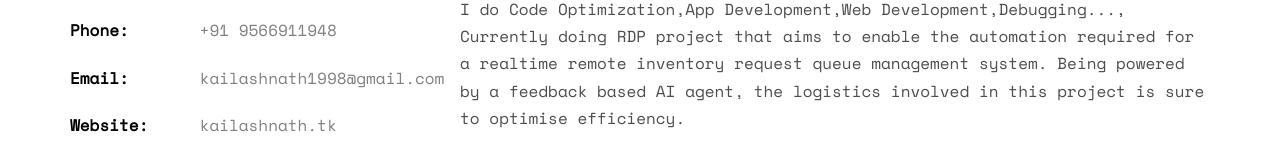
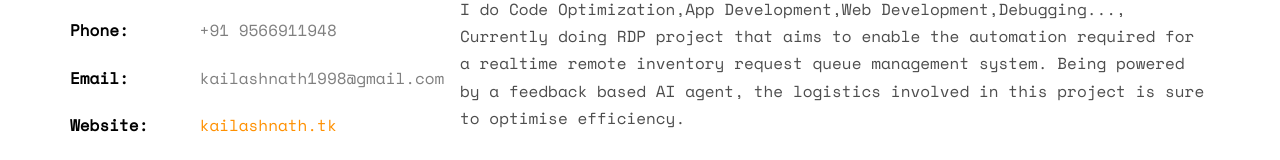
Before and after one commit to kailashnath1998/Portfolio-Website, a plain HTML site: page index.html in a window 1280 px wide. Shown: the part 1129-1289 px from the top of the page. Drawn offline with nearby package versions, Linux system fonts and the light colour scheme; files whose address does not match are found by name.

Commit message:
added href

```diff
--- a/index.html
+++ b/index.html
@@ -86,7 +86,7 @@
 						<li><span class="first-block">Full Name:</span><span class="second-block">Kailashnath Nagendran</span></li>
 						<li><span class="first-block">Phone:</span><span class="second-block">+91 9566911948</span></li>
 						<li><span class="first-block">Email:</span><span class="second-block">kailashnath1998@gmail.com</span></li>
-						<li><span class="first-block">Website:</span><span class="second-block">kailashnath.tk</span></li>
+						<li><span class="first-block">Website:</span><span class="second-block"><a href = "#">kailashnath.tk</a> </span></li>
 						<li><span class="first-block">Address:</span><span class="second-block">Coimbatore <br> Tamil Nadu <br> India</span></li>
 					</ul>
 				</div>
```
